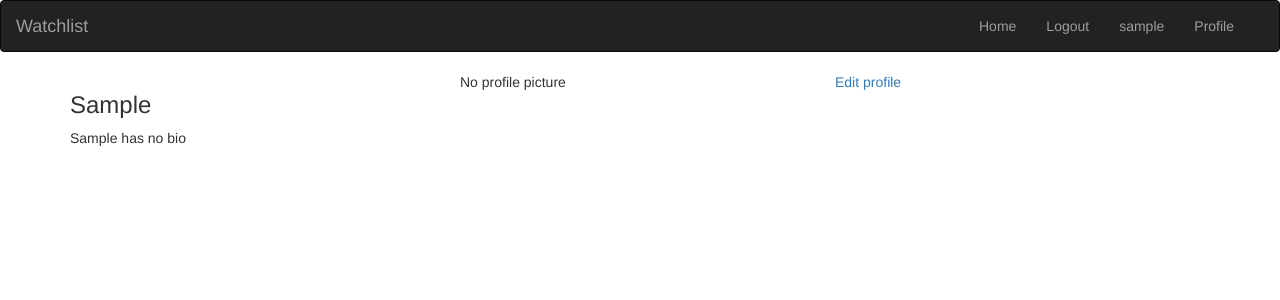
After one commit to Edu58/Flask-Movie-Watchlist, a Flask app: a page that uses app/templates/base.html in a window 1280 px wide. The commit adds this page. Shown: the top 300 px of the page. Run offline with Flask 2, Linux system fonts and the light colour scheme; the visitor is signed in with stand-in values (Sample User, id 1); data comes from the database, SQL or seed files in the repository; some libraries are stand-ins or nearby versions.

Commit message:
adds profile

```diff
--- a/app/auth/views.py
+++ b/app/auth/views.py
@@ -15,9 +15,9 @@ def login():
         user = User.query.filter_by(email=login_form.email.data).first()
         if user is not None and user.verify_password(login_form.password.data):
             login_user(user, login_form.remember.data)
-            return redirect(request.args.get('next')) or url_for('main.index')
+            return redirect(request.args.get('next') or url_for('main.index'))
 
-    flash('Invalid username or password')
+        flash('Invalid username or password')
 
     return render_template('auth/login.html', login=login_form)
 
@@ -31,6 +31,7 @@ def signup():
         db.session.add(user)
         db.session.commit()
         return redirect(url_for('auth.login'))
+
     return render_template('auth/signup.html', signup=form)
 
 
--- a/app/main/views.py
+++ b/app/main/views.py
@@ -1,9 +1,10 @@
-from flask import render_template, request, redirect, url_for
+from flask import render_template, request, redirect, url_for, abort
 from flask_login import login_required
+from .. import db
 from . import main
 from ..request import get_movies, get_movie, search_movie
-from .forms import ReviewForm
-from ..models import Review
+from .forms import ReviewForm, Updateprofile
+from ..models import Review, User
 
 
 @main.route('/', methods=['GET'])
@@ -78,3 +79,35 @@ def new_review(id):
 
     title = f'{movie.title} review'
     return render_template('new_review.html', title=title, review_form=form, movie=movie)
+
+
+@main.route('/profile/<username>')
+@login_required
+def profile(username):
+    user = User.query.filter_by(username=username).first()
+
+    if user is None:
+        abort(404)
+
+    return render_template('profile/profile.html', user=user)
+
+
+@main.route('/profile/<username>/update', methods=['GET', 'POST'])
+@login_required
+def updateprofile(username):
+    user = User.query.filter_by(username=username).first()
+
+    if user is None:
+        abort(404)
+
+    form = Updateprofile()
+
+    if form.validate_on_submit():
+        user.bio = form.bio.data
+
+        db.session.add(user)
+        db.session.commit()
+
+        return redirect(url_for('main.profile', username=username))
+
+    return render_template('profile/update.html', form=form)
--- a/app/models.py
+++ b/app/models.py
@@ -10,6 +10,8 @@ class User(UserMixin, db.Model):
     username = db.Column(db.String(255), nullable=False)
     email = db.Column(db.String(255), unique=True, index=True, nullable=False)
     password_secure = db.Column(db.String(255), nullable=False)
+    bio = db.Column(db.String(255))
+    profile_pic_path = db.Column(db.String())
     role_id = db.Column(db.Integer, db.ForeignKey('roles.id'))
 
     def __repr__(self):
--- a/app/templates/auth/signup.html
+++ b/app/templates/auth/signup.html
@@ -8,7 +8,7 @@
             <div class="col-md-8">
 
                 {{wtf.quick_form(signup)}}
-                                <br>
+                <br>
                 <p> Already have an account? <a href="{{url_for('auth.login')}}">Login here</a></p>
             </div>
         <div class="col-md-2"></div>
--- a/app/templates/base.html
+++ b/app/templates/base.html
@@ -6,7 +6,7 @@
     <meta name="viewport"
           content="width=device-width, user-scalable=no, initial-scale=1.0, maximum-scale=1.0, minimum-scale=1.0">
     <meta http-equiv="X-UA-Compatible" content="ie=edge">
-    <title>Document</title>
+    <title>Watchlist</title>
 </head>
 <body>
 
@@ -17,13 +17,6 @@
 
      <!-- Content block -->
 
-    {% for message in get_flashed_messages() %}
-        <div class="alert alert-danger">
-        <button type="button" class="close" data-dismiss="alert">&times;</button>
-        {{ message }}
-        </div>
-      {% endfor %}
-
     {% block content %}
 
     {% endblock%}
--- a/app/templates/navbar.html
+++ b/app/templates/navbar.html
@@ -9,16 +9,13 @@
                 </button>
                 <a class="navbar-brand" href="/"> Watchlist </a>
             </div>
-            <div class="navbar-collapse collapse">
-                <ul class="nav navbar-nav">
-                    <li><a href="/">Home</a></li>
-                </ul>
+            <div class="navbar-collapse collapse navbar-right">
                 {% if current_user.is_authenticated %}
                 <ul class="nav navbar-nav">
                     <li><a href="{{ url_for('main.index') }}">Home</a></li>
-                </ul>
-                <ul class="nav navbar-nav">
                     <li><a href="{{ url_for('auth.logout') }}">Logout</a></li>
+                    <li><a>{{ current_user.username }}</a></li>
+                    <li><a href="{{ url_for('main.profile', username=current_user.username) }}">Profile</a></li>
                 </ul>
                 {% else %}
                 <ul class="nav navbar-nav">
--- a/app/templates/new_review.html
+++ b/app/templates/new_review.html
@@ -9,7 +9,7 @@
             <img src="{{movie.poster}}" alt="{{movie.title}}" class="img-responsive">
         </div>
 
-        <div class="col-md-4">
+        <div class="col-md-4" style="margin-top: 2rem;">
 
             {{ wtf.quick_form(review_form) }}
         </div>
--- /dev/null
+++ b/app/templates/profile/profile.html
@@ -0,0 +1,37 @@
+{% extends 'base.html' %}
+
+{% block content %}
+
+<div class="container">
+<div class="row">
+<!-- displaying  Username-->
+  <div class="col-md-4">
+    <h3> {{user.username| capitalize}} </h3>
+
+    <!--Displaying user bio-->
+    {% if user.bio %}
+      <p> {{user.bio}}</p>
+    {%else%}
+      <p> {{user.username| capitalize}} has no bio </p>
+    {% endif %}
+  </div>
+
+  <!--Display profile photo-->
+  <div class="col-md-4">
+
+    {% if user.profile_pic_path %}
+    <img src="{{url_for('static',filename=user.profile_pic_path)}}" alt="" class="img-thumbnail">
+    {%else%}
+    <p>No profile picture</p>
+    {% endif %}
+  </div>
+
+  <div>
+    {% if user == current_user %}
+      <a href="{{url_for('main.updateprofile',uname=user.username)}}">Edit profile</a>
+    {% endif %}
+  </div>
+</div>
+</div>
+
+{% endblock %}
--- /dev/null
+++ b/app/templates/profile/update.html
@@ -0,0 +1,5 @@
+{% extends 'base.html' %}
+
+{% block content %}
+
+{% endblock %}
```
Also changed, not shown: app/main/forms.py (+7 -2 lines), app/templates/auth/login.html (+8 -1 lines), app/templates/index.html (+11 -5 lines), app/templates/macros.html (+11 -9 lines), app/templates/movie.html (+13 -23 lines), migrations/versions/836bdf7686cc_adds_bio_profile_pic_path_to_user_model.py (added, +30 -0 lines).
